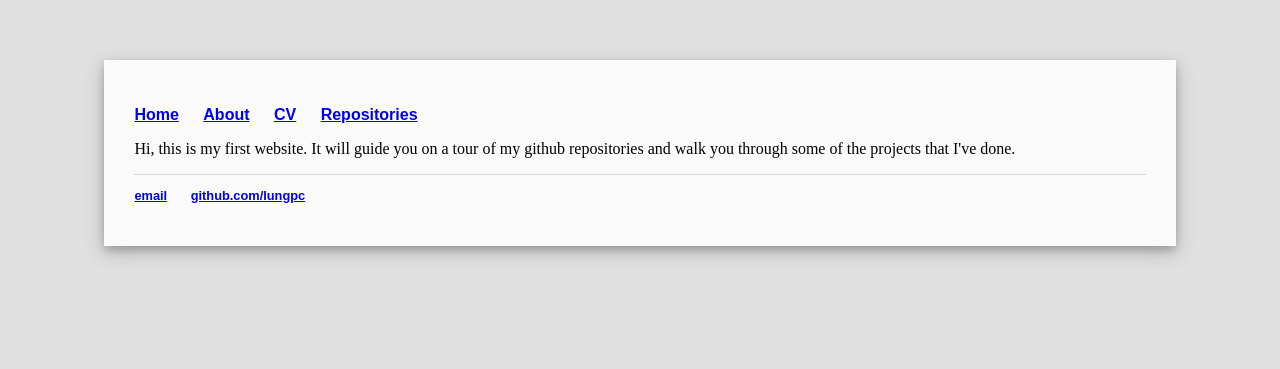
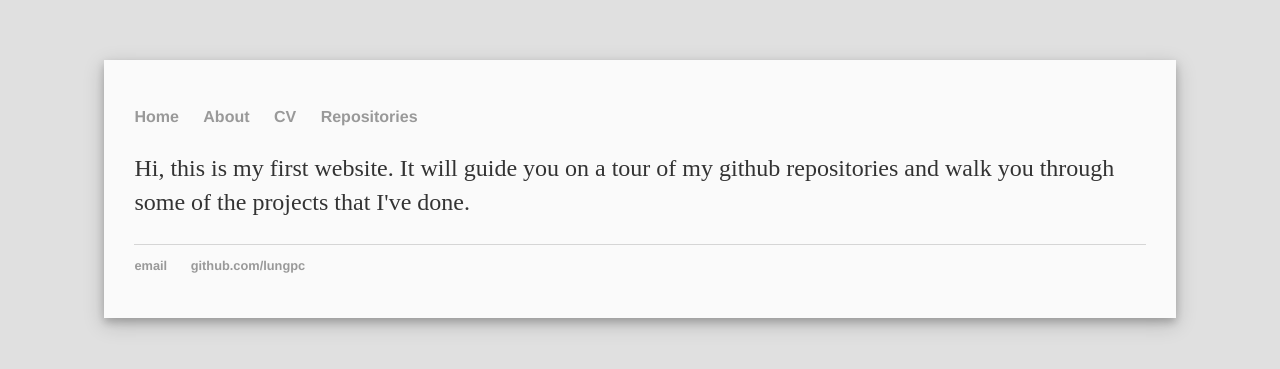
Before and after one commit to lungpc/lungpc.github.io, a Jekyll site: the page built from index.html, in a window 1280 px wide. Shown: the top 369 px of the page. Built offline with Jekyll 4.4.1, drawn with Linux system fonts in a browser that asks for light colours.

Commit message:
Update style.css

```diff
--- a/css/style.css
+++ b/css/style.css
@@ -12,17 +12,23 @@ body {
     background-color: rgb(250, 250, 250);
 }
 
-/* Add a feature that changes the color and transparency of the link we are hovering over. */
-nav a:hover {
-    color: black;
-}
-
 /* When cursor hovers over a link that is not active, the font will be change colors. */
 nav a:hover:not(.active) {
     color: black;
 }
 
-nav ul, footer ul { font-size: 1em; font-family: 'Oswald', 'Arial', 'Sans-Serif'; padding: 0px; list-style: none; font-weight: bold; }
+nav ul, footer ul { font-size: 1em; font-family: 'Helvetica', 'Arial', 'Sans-Serif'; padding: 0px; list-style: none; font-weight: bold; }
 nav ul li, footer ul li { display: inline; margin-right: 20px; }
 
 footer { border-top: 1px solid #d5d5d5; font-size: .8em; }
+
+a { text-decoration: none; color: #999; }
+a:hover { color: black; }
+
+p, ul { font-size: 1.5em; line-height: 1.4em; color: #333; }
+
+h1, h2, h3, h4 { font-family: 'Helvetica', 'Arial', 'Sans-Serif'; }
+h1 { font-size: 3em;  }
+h2 { font-size: 2.7em; }
+h3 { font-size: 2.3em; }
+h4 { font-size: 1.9em; }
```
